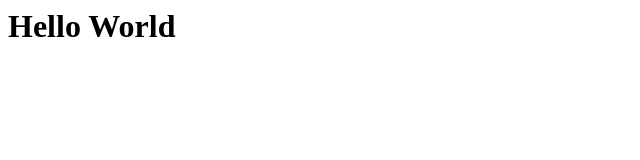
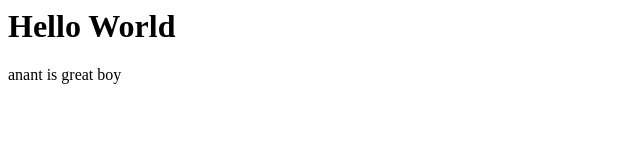
Before and after one commit to vishal2411/demo, a plain HTML site: page index.html in a window 1280 px wide. Shown: the whole page, without its empty margins (0-640 px from the left). Drawn offline with Linux system fonts and the light colour scheme.

Commit message:
added paragraph in the file

```diff
--- a/index.html
+++ b/index.html
@@ -4,5 +4,6 @@
 </head>
 <body>
 <h1>Hello World</h1>
+<p>anant is great boy</p>
 </body>
 </html>
```
